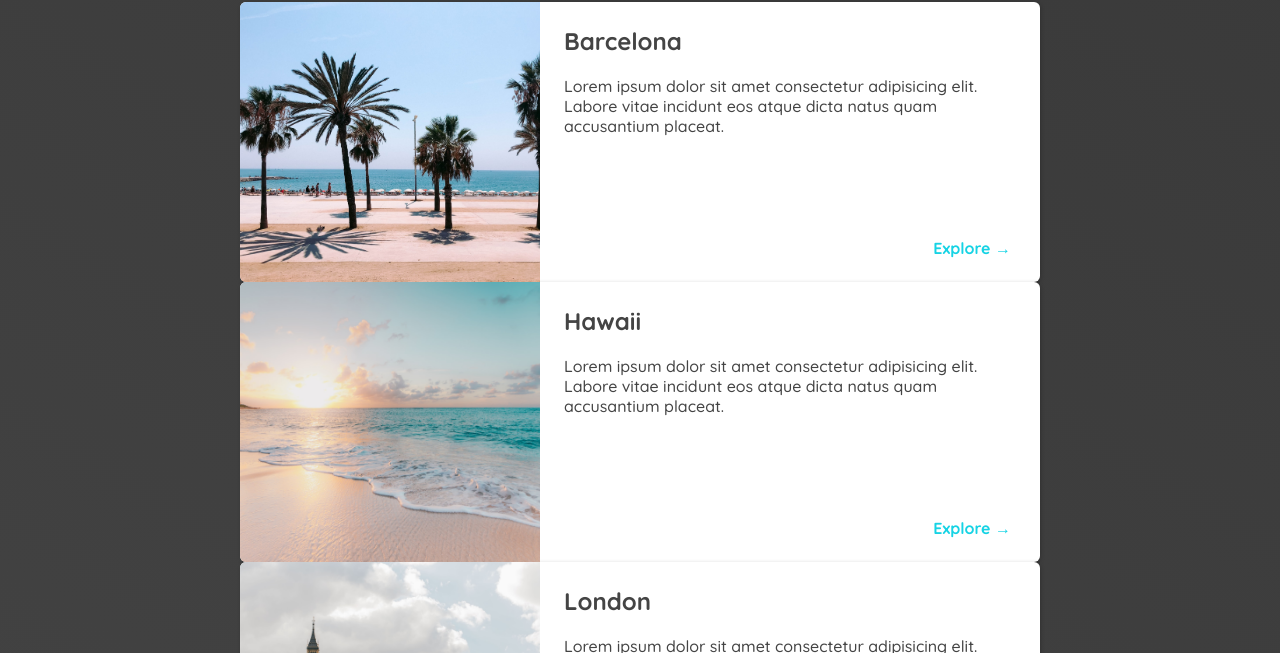
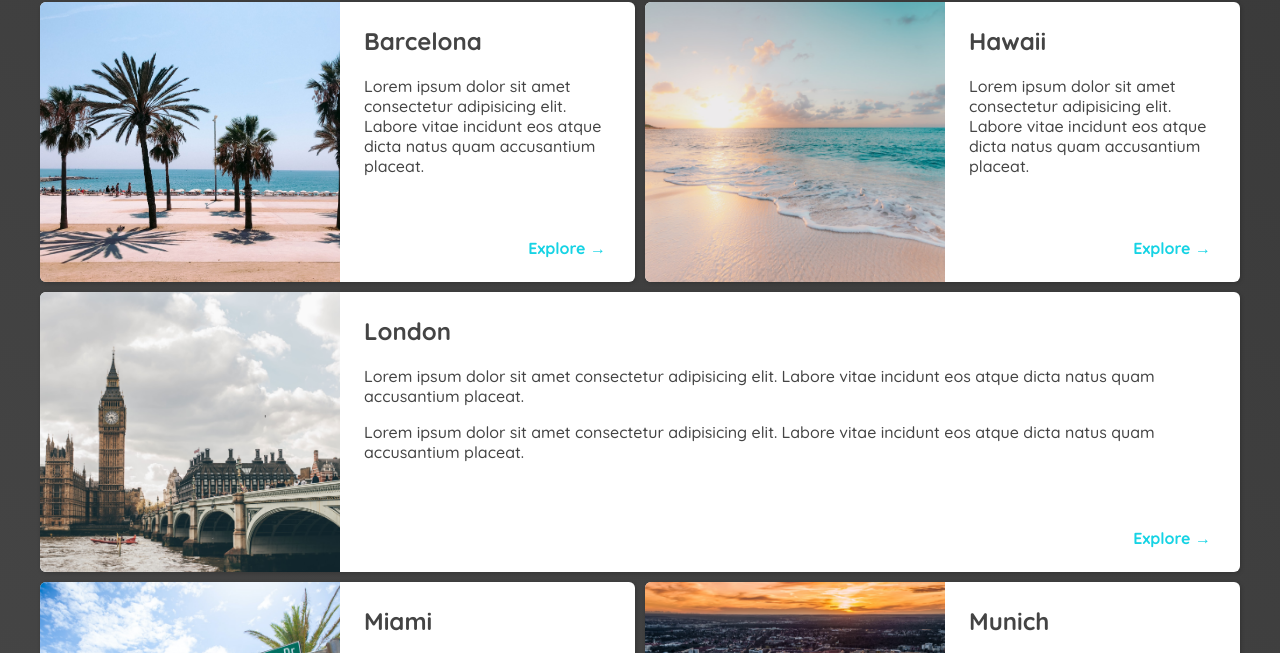
Before and after one commit to Ryomi-j/Travel-Goals, a plain HTML site: page travel/places.html in a window 1280 px wide. Shown: the part 97-750 px from the top of the page. Drawn offline with Linux system fonts and the light colour scheme.

Commit message:
trimmed photos and finished  the destination page

```diff
--- a/travel/places.css
+++ b/travel/places.css
@@ -2,15 +2,18 @@ body {
     background: linear-gradient(30deg, rgb(77,77,77), rgb(58,58,58));
     color: rgb(68, 68, 68);
 }
-
 
 header {
     position: static;
 }
 
 main ul {
-    width: 800px;
-    margin: 0 auto
+    width: 1200px;
+    margin: 0 auto 10px auto;
+    display: grid;
+    grid-template-columns: 1fr 1fr;
+    gap: 10px 10px;
+
 }
 
 main li {
@@ -19,6 +22,10 @@ main li {
     box-shadow: 1px 1px 4px rgba(0, 0, 0, 0.2);
     border-radius: 6px;
     overflow: hidden;
+}
+
+main li:nth-of-type(3), main li:nth-of-type(10) {
+    grid-column: 1/span 2;
 }
 
 main li img {
--- a/travel/shared.css
+++ b/travel/shared.css
@@ -46,7 +46,7 @@ header a {
   border-radius: 6px;
 }
 
-header a:hover {
+header nav a:hover {
   color: rgb(45, 90, 224);
   background-color: rgba(255, 255, 255, 0.419);
 }
```
